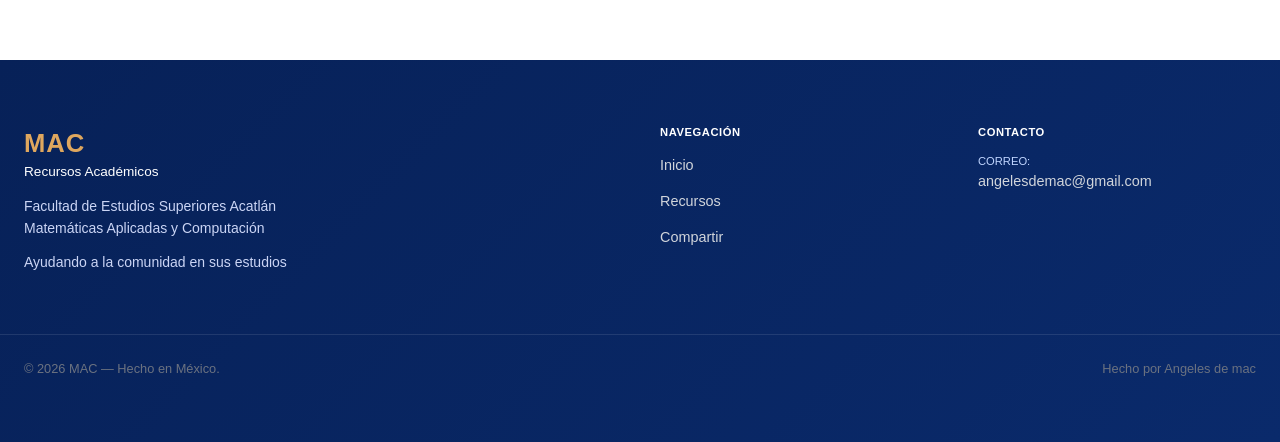
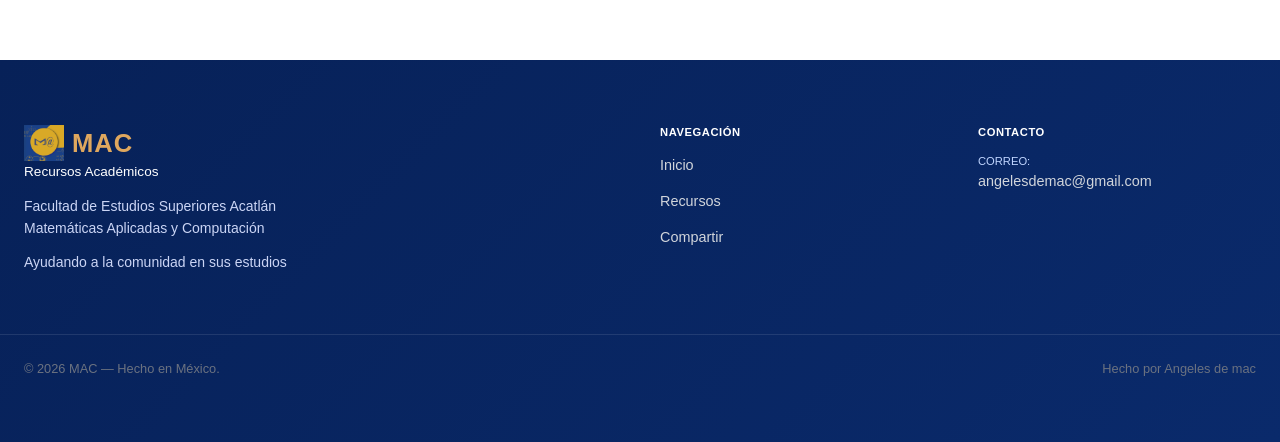
Before and after one commit to Angeles-de-MAC/front-endProyecto, a Next.js app in the folder proyecto_paguina_asesorias/: page / in a window 1280 px wide. Shown: the part 358-800 px from the top of the page. Built offline with nearby package versions, Linux system fonts and the light colour scheme.

Commit message:
Agregue el Logo

```diff
--- a/proyecto_paguina_asesorias/app/Footer/footer.module.css
+++ b/proyecto_paguina_asesorias/app/Footer/footer.module.css
@@ -164,3 +164,13 @@
   display: flex;
   gap: 0.75rem;
 }
+
+.logoContainer {
+  display: flex;
+  align-items: center;
+  gap: 0.5rem;
+}
+
+.logoImage {
+  object-fit: contain;
+}
--- a/proyecto_paguina_asesorias/app/Footer/footer.tsx
+++ b/proyecto_paguina_asesorias/app/Footer/footer.tsx
@@ -1,5 +1,6 @@
 import styles from "./footer.module.css";
 import Link from "next/link";
+import Image from "next/image"
 
 export default function Footer() {
   return (
@@ -9,7 +10,16 @@ export default function Footer() {
         {/* About */}
         <div className={styles.about}>
           <div className={styles.headerBlock}>
-            <h2 className={styles.logo}>MAC</h2>
+            <div className={styles.logoContainer}>
+                <Image
+                src="/Lo.png"
+                alt="Logo MAC"
+                width={40}
+                height={40}
+                className={styles.logoImage}
+                />
+                <h2 className={styles.logo}>MAC</h2>
+            </div>
             <p className={styles.subtext}>Recursos Académicos</p>
           </div>
 
```
Also changed, not shown: proyecto_paguina_asesorias/public/Lo.png (added).
